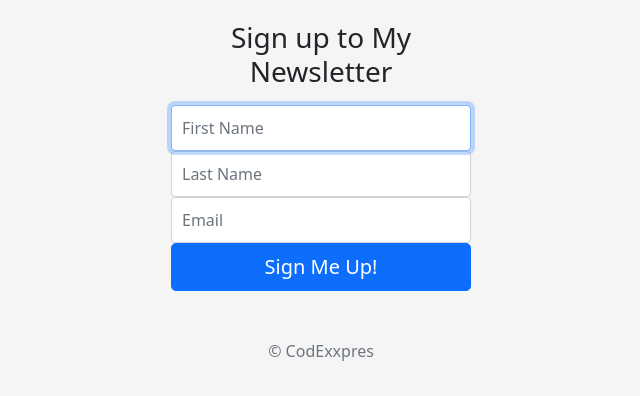
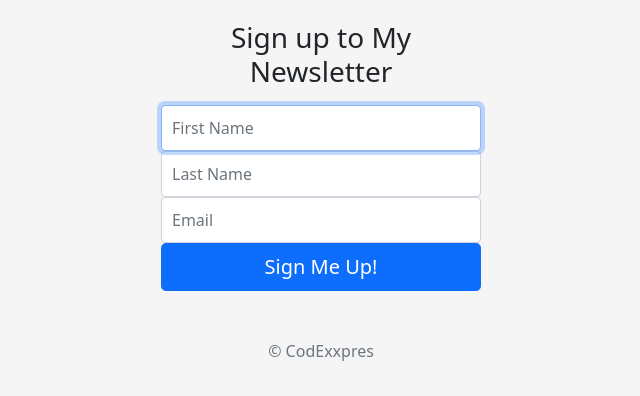
Before and after one commit to Pauljsyi/newsletter-signup, a website: page signup.html in a window 1280 px wide. Shown: the part 312-708 px from the top of the page, without its empty margins (319-959 px from the left). Drawn offline with nearby package versions, Linux system fonts and the light colour scheme.

Commit message:
modified form-signin width from 330 to 350

```diff
--- a/public/css/styles.css
+++ b/public/css/styles.css
@@ -13,7 +13,7 @@ body {
 
 .form-signin {
   width: 100%;
-  max-width: 330px;
+  max-width: 350px;
   padding: 15px;
   margin: auto;
 }
```
